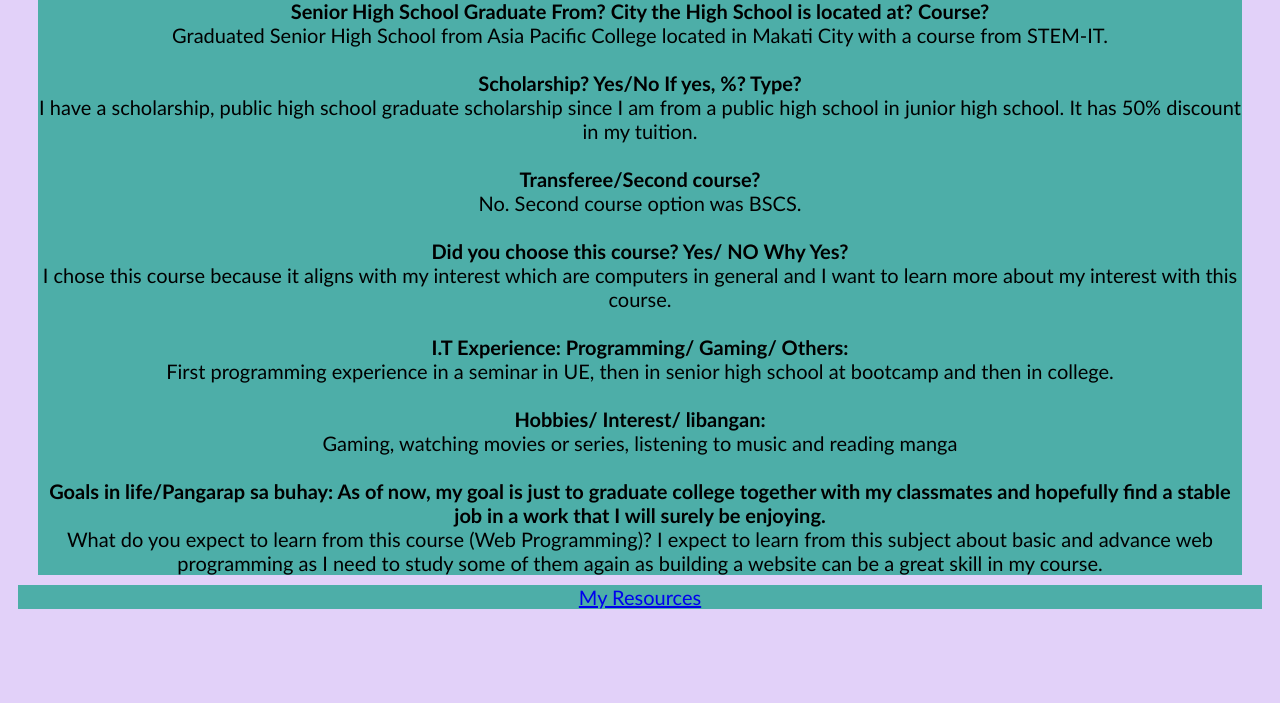
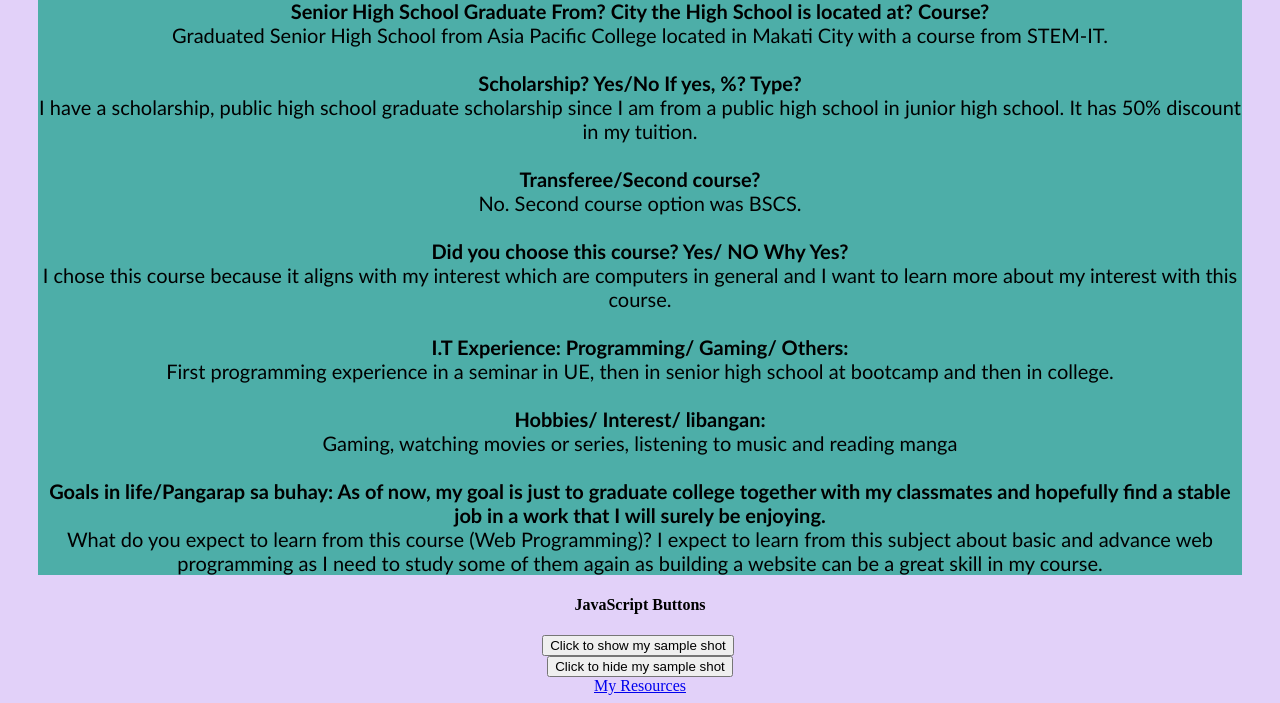
Before and after one commit to drmorta/lab2, a PHP site: page / in a window 1280 px wide. Shown: the part 623-1326 px from the top of the page. Before the commit the page ends 1232 px from the top, so only its background shows below. Run offline with PHP 8.4, Linux system fonts and the light colour scheme.

Commit message:
JavaScript - Added a button to show and hide a sample shot that I took

```diff
--- a/week5/index.html
+++ b/week5/index.html
@@ -15,8 +15,9 @@ const d = new Date()
 	<img src="me.jpeg" alt="What I look like" class="image">
 <h2>Nickname: Danni </h2>
 <h3>Age: 20</h3>
+
+<section>
 <h4><button type="button" onclick="alert(d)">Time check</button></h4>
-<section>
 <p>
 <b>Senior High School Graduate From? City the High School is located at? Course?</b><br>
 Graduated Senior High School from Asia Pacific College located in Makati City with a course from STEM-IT.
@@ -47,10 +48,17 @@ What do you expect to learn from this course (Web Programming)? I expect to lear
 </p>
 
 </section>
+<h4> JavaScript Buttons </h4>
+<div class="photos">
+<button onclick="document.getElementById('photo').src='NM.png'">Click to show my sample shot</button>
+<img id="photo">
+<br>
+<button onclick="document.getElementById('photo').style.display='none'">Click to hide my sample shot</button>
+</div>
+
 <div class="footer">
-<p>
 <a href="resources.html"> My Resources </a>
-</p>
+
 </div>
 </body>
 <!-- Body End -->
--- a/week5/style.css
+++ b/week5/style.css
@@ -49,8 +49,7 @@ section {
   padding-left: 20px;
   padding-right: 20px;
 }
-.dateButton{
-}
+
 .image {
   display: block;
   margin-left: auto;
@@ -60,3 +59,14 @@ section {
   border-radius: 30%;
   position: right top;
 }
+.photo{
+width: 40%;
+  height: 40%;
+position: right top;
+}
+.photos{
+	text-align: center;
+}
+.footer{
+	text-align: center;
+}
```
Also changed, not shown: 2 other files.
